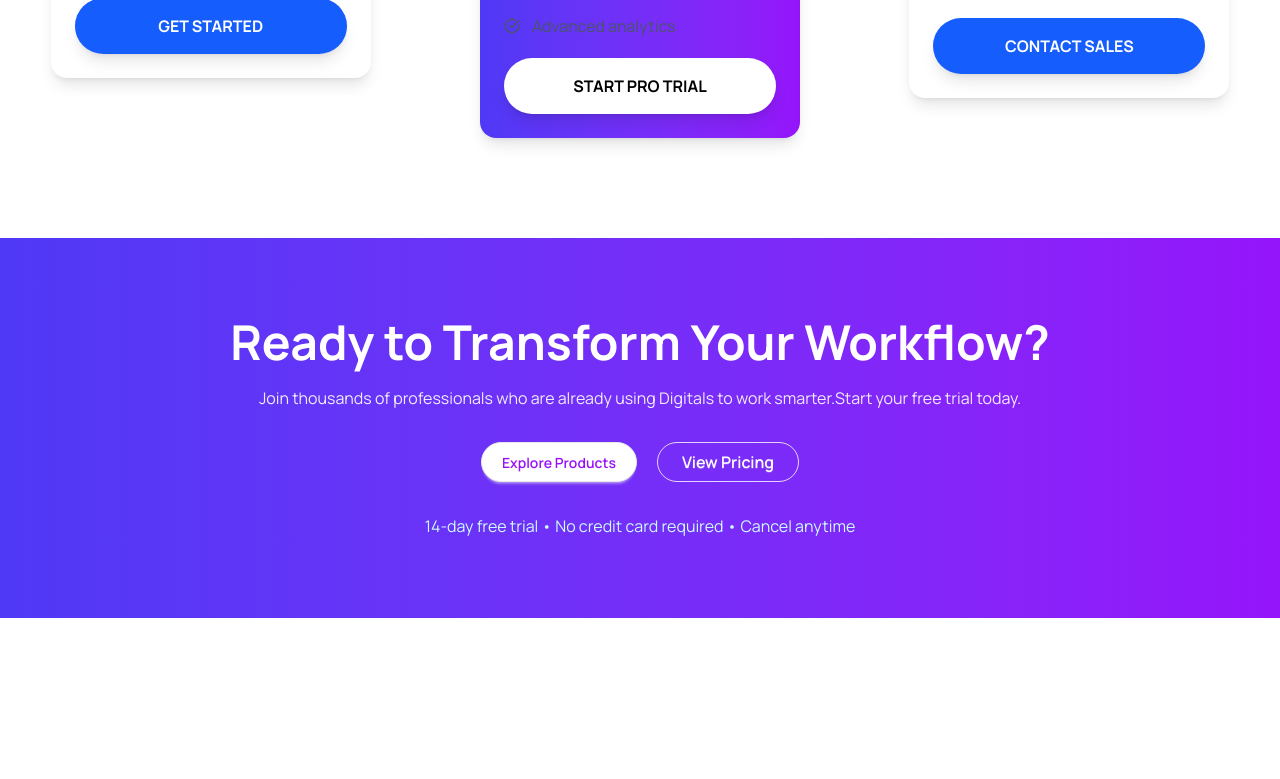
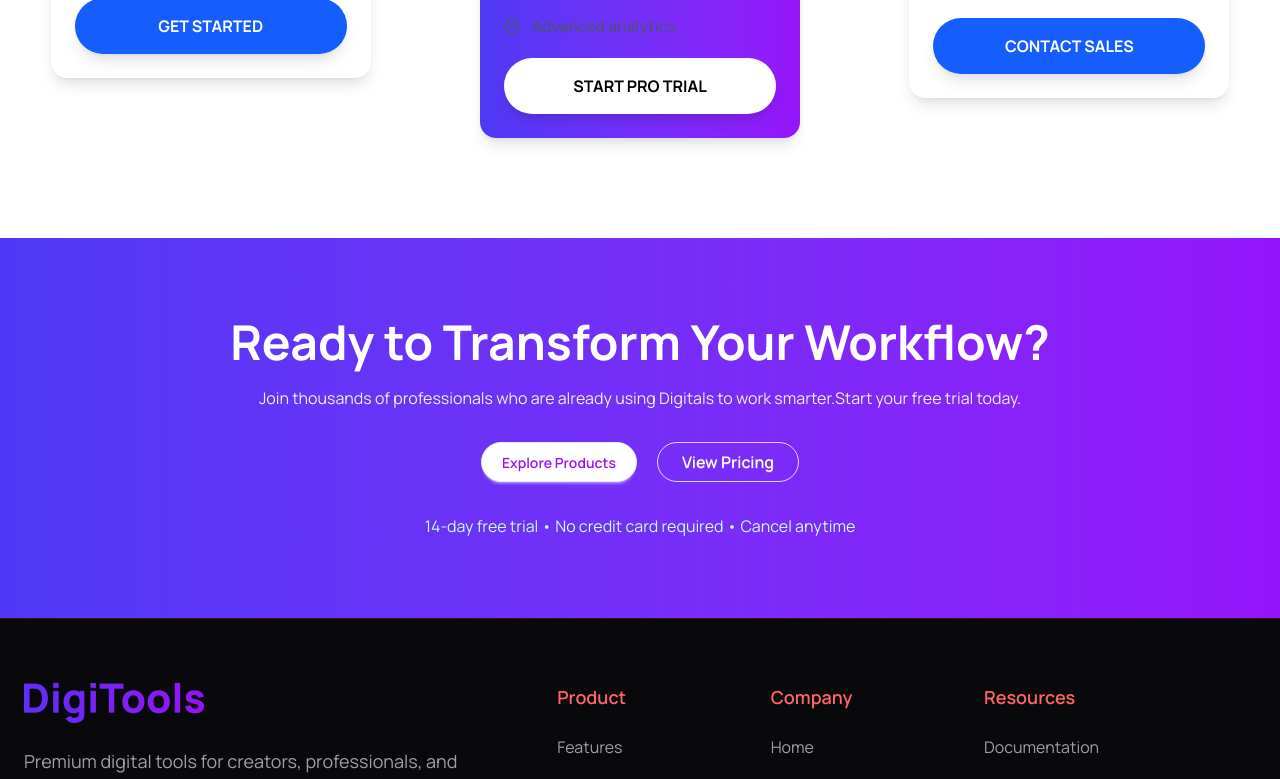
Before and after one commit to dhtanvir/DigiTools-Platform-A6-project, a React (Vite) app: page / in a window 1280 px wide. Shown: the part 2000-2779 px from the top of the page. Before the commit the page ends 2618 px from the top, so only its background shows below. Built offline with nearby package versions, Linux system fonts and the light colour scheme.

Commit message:
Footer section upload done

```diff
--- a/src/App.jsx
+++ b/src/App.jsx
@@ -1,6 +1,7 @@
 import "./App.css";
 import Banner from "./component/Banner/Banner";
 import BannerCount from "./component/Banner/BannerCount";
+import Footer from "./component/Footer/Footer";
 import Navbar from "./component/Navbar/Navbar";
 import PricingCard from "./component/Pricing/PricingCard";
 import StepsCard from "./component/Steps/StepsCard";
@@ -10,18 +11,22 @@
   return (
     <>
       <header>
-        <Navbar />
+        <Navbar  />
       </header>
       <main>
         <Banner />
         <BannerCount />
         {/*  */}
+
+
         {/*  */}
         <StepsCard />
         <PricingCard />
         <Transform />
-
       </main>
+      <footer>
+        <Footer />
+      </footer>
     </>
   );
 }
--- /dev/null
+++ b/src/component/Footer/Footer.jsx
@@ -0,0 +1,137 @@
+import React from "react";
+import NavLink from "../Navbar/NavLink";
+import FooterNavLink from "./FooterNavLink";
+import { FaDiscord, FaGithub, FaLinkedin, FaYoutube } from "react-icons/fa";
+import Footer_logo from "../../assets/products/DigiTools_log.png";
+
+const Footer = () => {
+  const menuData = [
+    { id: 1, label: "Home", path: "/" },
+    { id: 2, label: "About", path: "/about" },
+    { id: 3, label: "Services", path: "/services" },
+    { id: 4, label: "Contact", path: "/contact" },
+  ];
+
+  return (
+    <footer className="bg-zinc-950 border-t border-red-900/50 pt-16 pb-10">
+      <div className="max-w-7xl mx-auto px-6">
+        <div className="grid grid-cols-1 md:grid-cols-12 gap-12">
+          {/* Logo & Description */}
+          <div className="md:col-span-5">
+            <div className="flex items-center gap-3 mb-6">
+              <img
+                src={Footer_logo}
+                alt="AI Hub Logo"
+                className="h-10 w-auto"
+              />
+            </div>
+
+            <p className="text-zinc-400 text-lg max-w-md">
+              Premium digital tools for creators, professionals, and businesses. Work smarter with our suite of powerful tools.
+            </p>
+
+            <div className="mt-8 flex gap-6 text-2xl text-zinc-500">
+              <a href="#" className="hover:text-red-500 transition-colors">
+                <FaGithub />
+              </a>
+              <a href="#" className="hover:text-red-500 transition-colors">
+                <FaLinkedin />
+              </a>
+              <a href="#" className="hover:text-red-500 transition-colors">
+                <FaDiscord />
+              </a>
+              <a href="#" className="hover:text-red-500 transition-colors">
+                <FaYoutube />
+              </a>
+            </div>
+          </div>
+
+          {/* Quick Links */}
+          <div className="md:col-span-2">
+            <h3 className="text-red-400 font-semibold mb-6 text-lg">Product</h3>
+            <ul className="space-y-4 text-zinc-400">
+              <li>
+                <a href="#" className="hover:text-white transition">
+                  Features
+                </a>
+              </li>
+              <li>
+                <a href="#" className="hover:text-white transition">
+                  Pricing
+                </a>
+              </li>
+              <li>
+                <a href="#" className="hover:text-white transition">
+                  Templates
+                </a>
+              </li>
+              <li>
+                <a href="#" className="hover:text-white transition">
+                  Integrations
+                </a>
+              </li>
+            </ul>
+          </div>
+
+          <div className="md:col-span-2">
+            <h3 className="text-red-400 font-semibold mb-6 text-lg">Company</h3>
+            <ul className="space-y-4 text-zinc-400">
+              {menuData.map((nav) => (
+                <FooterNavLink key={nav.id} nav={nav} />
+              ))}
+            </ul>
+          </div>
+
+          <div className="md:col-span-3">
+            <h3 className="text-red-400 font-semibold mb-6 text-lg">
+              Resources
+            </h3>
+            <ul className="space-y-4 text-zinc-400">
+              <li>
+                <a href="#" className="hover:text-white transition">
+                  Documentation
+                </a>
+              </li>
+              <li>
+                <a href="#" className="hover:text-white transition">
+                  Help Center
+                </a>
+              </li>
+              <li>
+                <a href="#" className="hover:text-white transition">
+                  Community
+                </a>
+              </li>
+              <li>
+                <a href="#" className="hover:text-white transition">
+                  Contact
+                </a>
+              </li>
+            </ul>
+          </div>
+        </div>
+
+        {/* Bottom Bar */}
+        <div className="mt-16 pt-8 border-t border-zinc-800 flex flex-col md:flex-row items-center justify-between gap-4 text-sm text-zinc-500">
+          <div>
+            © {new Date().getFullYear()} Digitools. All rights reserved.
+          </div>
+
+          <div className="flex gap-6">
+            <a href="#" className="hover:text-red-400 transition">
+              Privacy Policy
+            </a>
+            <a href="#" className="hover:text-red-400 transition">
+              Terms of Service
+            </a>
+            <a href="#" className="hover:text-red-400 transition">
+              Cookies Policy
+            </a>
+          </div>
+        </div>
+      </div>
+    </footer>
+  );
+};
+
+export default Footer;
--- /dev/null
+++ b/src/component/Footer/FooterNavLink.jsx
@@ -0,0 +1,19 @@
+import React from "react";
+
+const FooterNavLink = ({ nav }) => {
+  const { label, path } = nav;
+  return (
+    <div>
+      <li>
+        <a
+          href={path}
+          className="hover:text-blue-500 transition-colors duration-300"
+        >
+          {label}
+        </a>
+      </li>
+    </div>
+  );
+};
+
+export default FooterNavLink;
```
